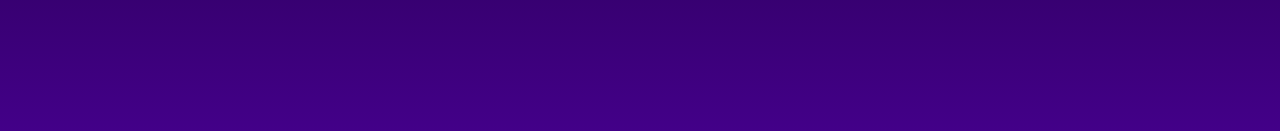
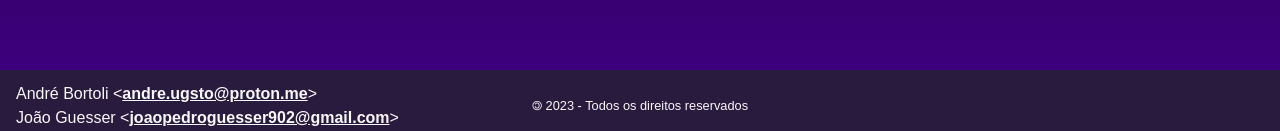
Before and after one commit to ugsto/horoscope-sign-frontend, a React app: page / in a window 1280 px wide. Shown: the part 666-797 px from the top of the page. Built offline with nearby package versions, Linux system fonts and the light colour scheme; no server answers.

Commit message:
feat(footer): add footer

```diff
--- a/src/app.tsx
+++ b/src/app.tsx
@@ -1,12 +1,14 @@
 import React from 'react';
 import {Header} from './components/header';
 import {Main} from './components/main';
+import {Footer} from './components/footer';
 
 export function App() {
 	return (
 		<>
 			<Header />
 			<Main />
+			<Footer />
 		</>
 	);
 }
--- /dev/null
+++ b/src/components/author.tsx
@@ -0,0 +1,17 @@
+import React, {type PropsWithChildren} from 'react';
+
+export type AuthorProperties = {
+	name: string;
+	email: string;
+	className?: string;
+} & PropsWithChildren;
+
+export function Author({name, email, className}: AuthorProperties) {
+	return (
+		<p className={className}>
+			{name} {'<'}
+			{<a href={`mailto:${email}`}>{email}</a>}
+			{'>'}
+		</p>
+	);
+}
--- /dev/null
+++ b/src/components/footer.tsx
@@ -0,0 +1,80 @@
+import React from 'react';
+import styled from 'styled-components';
+import {type Theme} from '@/styles/theme';
+import {Author} from './author';
+
+const Container = styled.footer`
+    grid-area: footer;
+
+    display: grid;
+    grid-template-areas: 'authors' 'copyright' 'social';
+    grid-template-columns: 1fr;
+    grid-template-rows: auto auto auto;
+    gap: 1rem;
+    padding: 1rem;
+    background: ${({theme}: {theme: Theme}) => theme.colors.footerBackground};
+
+    @media (min-width: 768px) {
+        grid-template-areas: 'authors copyright' 'social social';
+        grid-template-columns: 1fr 1fr;
+        grid-template-rows: auto auto;
+    }
+
+    @media (min-width: 1024px) {
+        grid-template-areas: 'authors copyright social';
+        grid-template-columns: 1fr 1fr 1fr;
+        grid-template-rows: auto;
+    }
+`;
+
+const Authors = styled.div`
+    grid-area: authors;
+
+    display: flex;
+    flex-direction: column;
+    align-items: left;
+    justify-content: center;
+    gap: 0.5rem;
+`;
+
+const StyledAuthor = styled(Author)`
+    color: ${({theme}: {theme: Theme}) => theme.colors.textLight};
+
+    & > a {
+        color: ${({theme}: {theme: Theme}) => theme.colors.textLight};
+        font-weight: 600;
+    }
+`;
+
+const Copyright = styled.p`
+    grid-area: copyright;
+
+    display: flex;
+    align-items: center;
+    justify-content: center;
+    color: ${({theme}: {theme: Theme}) => theme.colors.textLight};
+    font-size: 0.8rem;
+    text-align: center;
+
+    @media (min-width: 768px) {
+        text-align: left;
+    }
+`;
+
+export function Footer() {
+	return (
+		<Container>
+			<Authors>
+				<StyledAuthor
+					name="André Bortoli"
+					email="andre.ugsto@proton.me"
+				/>
+				<StyledAuthor
+					name="João Guesser"
+					email="joaopedroguesser902@gmail.com"
+				/>
+			</Authors>
+			<Copyright>🄯 2023 - Todos os direitos reservados</Copyright>
+		</Container>
+	);
+}
--- a/src/styles/theme.ts
+++ b/src/styles/theme.ts
@@ -10,6 +10,7 @@ export const theme = {
 
 		popupBackground: '#291b3e',
 		cardBackground: '#291b3e',
+		footerBackground: '#291b3e',
 	},
 	fontSize: {
 		title: '2rem',
```
